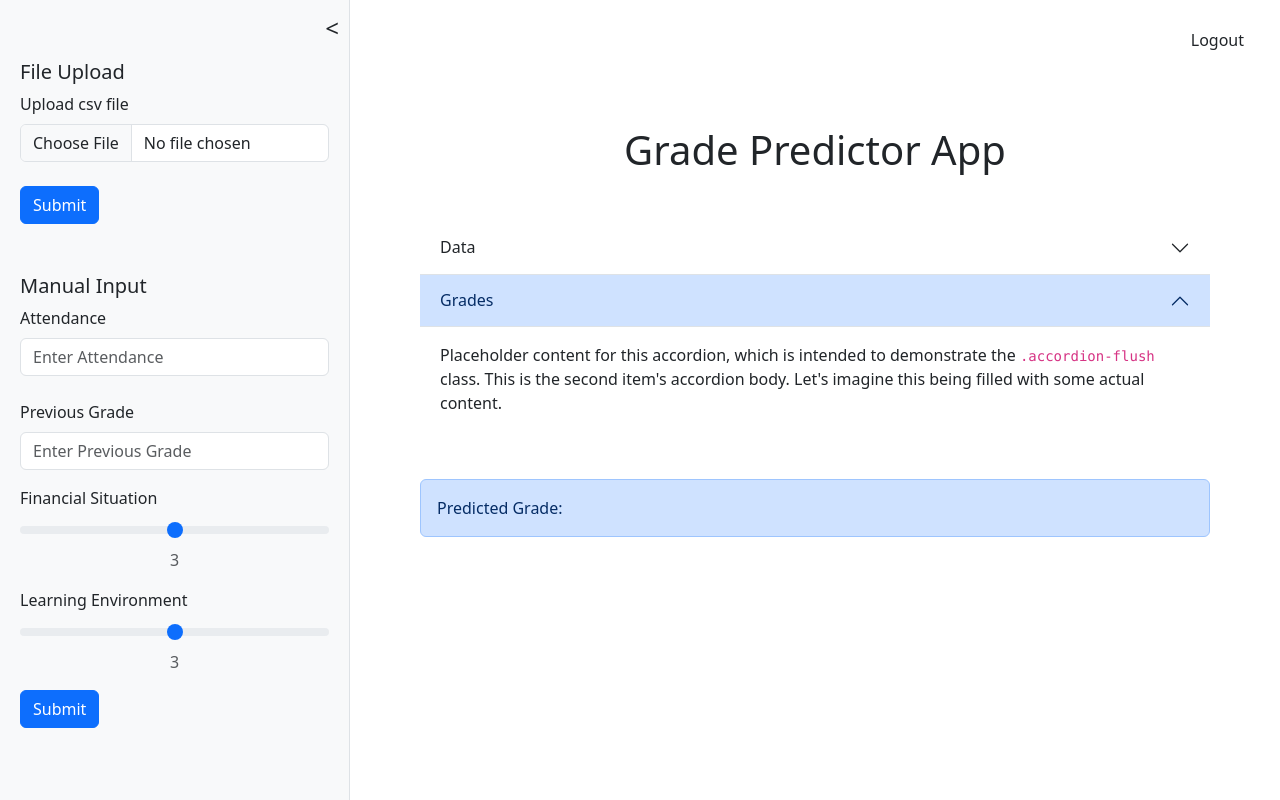
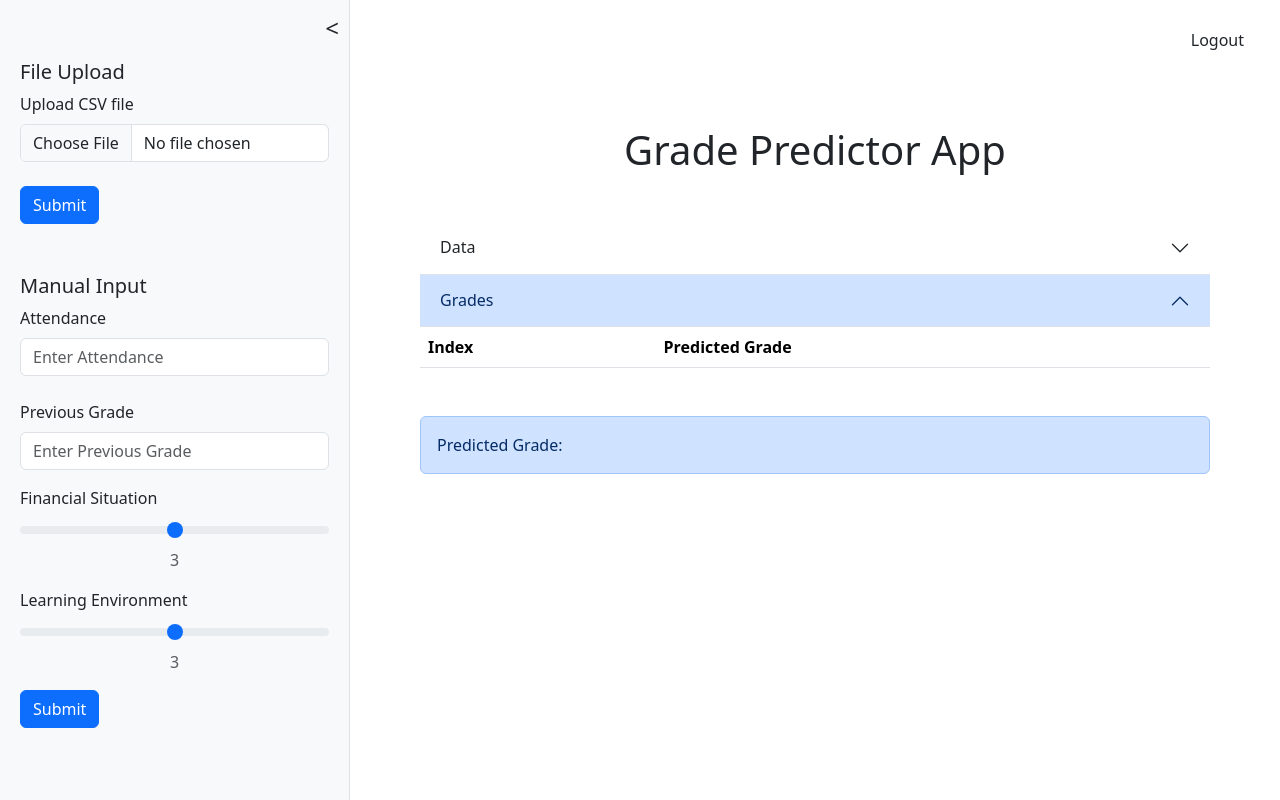
Before and after one commit to PaoloBaltazar/thesis-grade-predictor-app, a Flask app: page / in a window 1280 px wide, after a click on "Grades". Run offline with Flask 3, Linux system fonts and the light colour scheme; lists and menus that the app fills with data are empty; parts of the project's set-up code (start-up, migrations or seed data) failed here and were passed over.

Commit message:
resolve the issue when passing csv data in the home page

```diff
--- a/website/templates/home.html
+++ b/website/templates/home.html
@@ -10,12 +10,14 @@
 
 
 
-  <div class="mb-3">
-    <label for="formFile" class="form-label">Upload csv file</label>
-    <input class="form-control" type="file" id="formFile">
-    <br>
-    <input class="btn btn-primary" type="submit" value="Submit">
-  </div>
+  <form id="file-upload-form" action="{{ url_for('views.upload_file') }}" method="post" enctype="multipart/form-data">
+    <div class="mb-3">
+      <label for="formFile" class="form-label">Upload CSV file</label>
+      <input class="form-control" type="file" name="file" id="formFile" accept=".csv" required>
+      <br>
+      <input class="btn btn-primary" type="submit" value="Submit">
+    </div>
+  </form>
 
 
   <div style="margin-top: 50px;">
@@ -80,13 +82,13 @@
           <table class="table">
             <thead>
                 <tr>
-                    {% for header in csv_data[0] %}
+                    {% for header in csv_prevdata[0] %}
                         <th>{{ header }}</th>
                     {% endfor %}
                 </tr>
             </thead>
             <tbody>
-                {% for row in csv_data[1:] %}
+                {% for row in csv_prevdata[1:] %}
                     <tr>
                         {% for cell in row %}
                             <td>{{ cell }}</td>
@@ -104,7 +106,22 @@
           </button>
         </h2>
         <div id="flush-collapseTwo" class="accordion-collapse collapse" data-bs-parent="#accordionFlushExample">
-          <div class="accordion-body">Placeholder content for this accordion, which is intended to demonstrate the <code>.accordion-flush</code> class. This is the second item's accordion body. Let's imagine this being filled with some actual content.</div>
+          <table class="table">
+            <thead>
+              <tr>
+                <th>Index</th>
+                <th>Predicted Grade</th>
+              </tr>
+            </thead>
+            <tbody>
+              {% for row in csv_data %}
+                <tr>
+                  <td>{{ row['Index'] }}</td>
+                  <td>{{ row['Predicted Grade'] }}</td>
+                </tr>
+              {% endfor %}
+            </tbody>
+          </table>
         </div>
       </div>
 
--- a/website/views.py
+++ b/website/views.py
@@ -1,17 +1,22 @@
-from flask import Blueprint, render_template, request, send_from_directory, jsonify
+from flask import Blueprint, render_template, request, send_from_directory, jsonify, redirect, url_for
+import pandas as pd
 import joblib
 import numpy as np
 import csv
+import os
 
 views = Blueprint('views', __name__)
 
 model = joblib.load('random_forest_model.pkl')
 scaler = joblib.load('scaler.pkl')
 
+UPLOAD_FOLDER = 'uploads'
+
 @views.route('/')
 def home():
-  csv_data = parse_csv('data_prevgrade.csv')
-  return render_template("home.html", csv_data=csv_data)
+    csv_prevdata = parse_csv('data_prevgrade.csv')
+    csv_data = []  # Initialize as an empty list for the predicted data
+    return render_template("home.html", csv_prevdata=csv_prevdata, csv_data=csv_data)
 
 @views.route('/predict', methods=['POST'])
 def predict():
@@ -23,7 +28,43 @@ def predict():
 
 
 def parse_csv(filepath):
-   with open(filepath, mode='r', encoding='utf-8-sig') as csv_file:
-      reader = csv.reader(csv_file)
-      csv_data = [row for row in reader]
-      return csv_data
+   with open(filepath, mode='r', encoding='utf-8-sig') as csv_prevdata:
+      reader = csv.reader(csv_prevdata)
+      csv_prevdata = [row for row in reader]
+      return csv_prevdata
+
+@views.route('/upload', methods=['POST'])
+def upload_file():
+    csv_prevdata = parse_csv('data_prevgrade.csv')  # Parse the previous grade data
+    if 'file' not in request.files:
+        return redirect(url_for('views.home'))
+
+    file = request.files['file']
+    if file.filename == '':
+        return redirect(url_for('views.home'))
+
+    if file and file.filename.endswith('.csv'):
+        # Ensure the upload directory exists
+        if not os.path.exists(UPLOAD_FOLDER):
+            os.makedirs(UPLOAD_FOLDER)
+
+        filepath = os.path.join(UPLOAD_FOLDER, file.filename)
+        file.save(filepath)
+
+        # Process the CSV file
+        df = pd.read_csv(filepath)
+        features = df[['attendance', 'financial_situation', 'learning_environment', 'previous_grades']]
+        X_scaled = scaler.transform(features)
+        predictions = model.predict(X_scaled)
+
+        # Prepare data to be rendered in the template
+        predicted_df = pd.DataFrame({
+            'Index': df.index,
+            'Predicted Grade': predictions
+        })
+
+        # Convert the DataFrame to a dictionary to pass to the template
+        csv_data = predicted_df.to_dict('records')
+
+        return render_template("home.html", csv_prevdata=csv_prevdata, csv_data=csv_data)
+    return redirect(url_for('views.home'))
```
Also changed, not shown: uploads/file_upload_sample.csv (added, +12 -0 lines).
